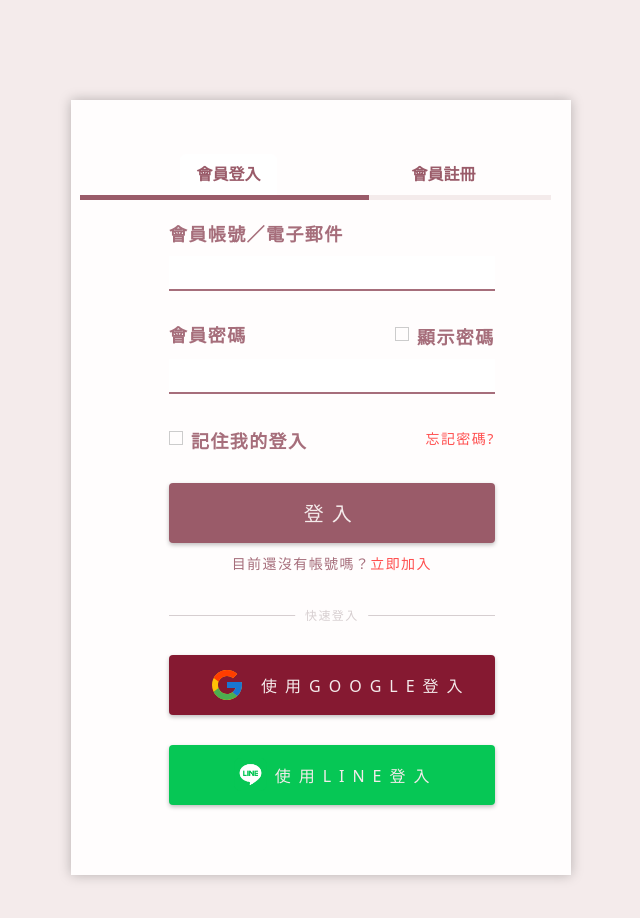
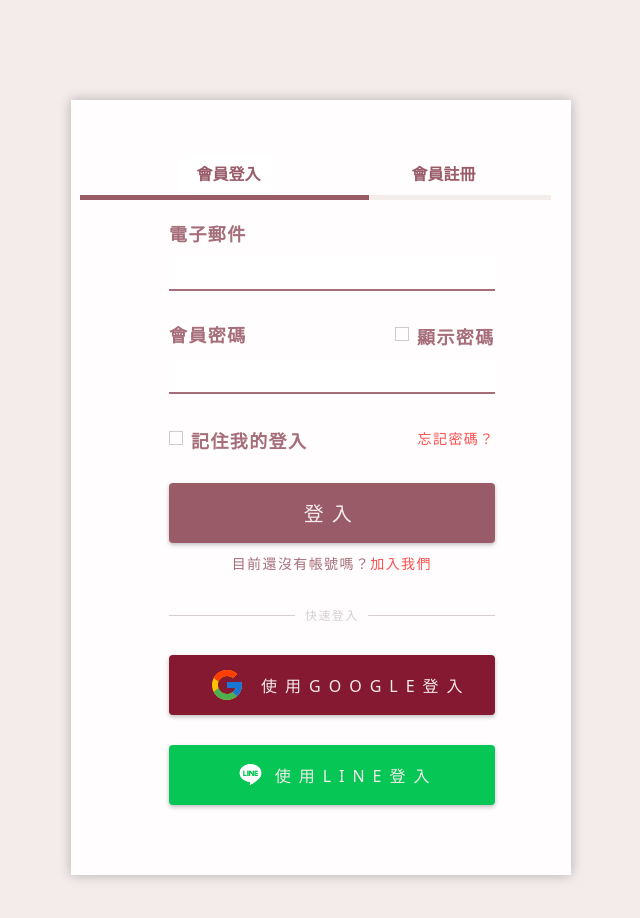
Before and after one commit to noheartino/Winderland-Project, a Next.js app: page /member/login in a window 1280 px wide. Shown: the top 918 px of the page, without its empty margins (319-959 px from the left). Built offline with nearby package versions, Linux system fonts and the light colour scheme.

Commit message:
編輯登入頁面

```diff
--- a/components/member/login-form.js
+++ b/components/member/login-form.js
@@ -1,14 +1,25 @@
-import React from 'react'
+import React, { useState } from 'react'
 import styles from '@/components/member/member.module.css'
 import Image from 'next/image'
+import Link from 'next/link'
+import axios from 'axios';
 import GoogleLogo from '@/components/icons/google-logo'
 import { Tab, Tabs } from 'react-bootstrap'
 import 'bootstrap/dist/css/bootstrap.min.css'
 
 export default function LoginForm() {
+  // 狀態設置
+  const [user, setUser] = useState({
+    email: '',
+    password: '',
+  })
+  // 顯示密碼用
+  const [show, setShow] = useState(false)
+
   return (
     <>
       <main className={styles.main}>
+        <form>
           {/* desk */}
           <div className={`${styles.bg} d-none d-lg-block`}>
             <div className={styles.loginBox}>
@@ -28,18 +39,18 @@ export default function LoginForm() {
                         aria-labelledby="login-tab"
                       >
                         <label className={styles.label} htmlFor="mailLabel">
-                        會員帳號／電子郵件
+                          電子郵件
                         </label>{' '}
                         <br />
                         <input
-                        type="text"
-                        name="account"
-                        id="account"
+                          type="email"
+                          name="email"
+                          id="email"
                           className={styles.loginInput}
                         />
                         <br />
                         <span className={`${styles.span} d-none`}>
-                        請輸入有效的帳號／電子郵件。
+                          請輸入有效的電子郵件。
                         </span>
                         <br />
                         <div
@@ -95,18 +106,30 @@ export default function LoginForm() {
                               記住我的登入
                             </label>
                           </div>
-                        <a href="" className={styles.aBtn}>
-                          忘記密碼?
-                        </a>
+                          <Link
+                            href="/member/forget-password"
+                            className={styles.red}
+                          >
+                            忘記密碼？
+                          </Link>
                         </div>
-                      <button className={styles.button}>登入</button>
+                        <button
+                          type="submit"
+                          className={styles.button}
+                          onClick={() => {
+                            login()
+                            // 登入後跳轉到個人資料頁(使用router)
+                            router.push('/dashboard/profile')
+                          }}>
+                          登入
+                        </button>
+
                         <div
                           className={`d-flex justify-content-center ${styles.noAccount}`}
                         >
                           <p>目前還沒有帳號嗎？</p>{' '}
-                        <a href="" className={styles.aBtn}>
-                          立即加入
-                        </a>
+                          <Link href="/member/register"
+                            className={styles.red}>加入我們</Link>
                         </div>
                         <div className={styles.fastLogin}>
                           <hr className={styles.hr} />
@@ -239,8 +262,9 @@ export default function LoginForm() {
                               className={`form-select form-select-lg ${styles.select}`}
                               name=""
                               id=""
+                              defaultValue="option1"
                             >
-                            <option selected="">性別</option>
+                              <option value="option1">性別</option>
                               <option value="">男性</option>
                               <option value="">女性</option>
                               <option value="">不願透露</option>
@@ -249,12 +273,22 @@ export default function LoginForm() {
                         </div>
                         <button className={styles.button}>註冊</button>
                         <br />
+                        <p>
+                          已經是會員了嗎？
+                          <Link href="/member/login" className={styles.red}>
+                            登入
+                          </Link>。
+                        </p>
                         <div
                           className={`d-flex justify-content-center ${styles.btnBack}`}
                         >
-                        <a href="" className={styles.aBtn}>
+
+                          <Link
+                            href="/"
+                            className={styles.red}
+                          >
                             返回首頁
-                        </a>
+                          </Link>
                         </div>
                       </div>
                     </div>
@@ -277,15 +311,15 @@ export default function LoginForm() {
                       role="tabpanel"
                       aria-labelledby="login-tab-rwd"
                     >
-                    <label htmlFor="mailLabel">會員帳號／電子郵件</label> <br />
+                      <label htmlFor="mailLabel">電子郵件</label> <br />
                       <input
-                      type="text"
-                      name="account"
-                      id="account"
+                        type="email"
+                        name="email"
+                        id="email"
                         className={styles.loginInput}
                       />
                       <br />
-                    <span className="d-none">請輸入有效的帳號／電子郵件。</span>
+                      <span className="d-none">請輸入有效的電子郵件。</span>
                       <br />
                       <div
                         className={`d-flex justify-content-between align-items-center ${styles.pwdNotice}`}
@@ -336,13 +370,22 @@ export default function LoginForm() {
                             記住我的登入
                           </label>
                         </div>
-                      <a href="">忘記密碼?</a>
+
+                        <Link
+                          href="/member/forget-password"
+                          className={styles.red}
+                        >
+                          忘記密碼？
+                        </Link>
                       </div>
                       <button className={styles.loginButton}>登入</button>
                       <div
                         className={`d-flex justify-content-center ${styles.noAccount}`}
                       >
-                      <p>目前還沒有帳號嗎？</p> <a href="">立即加入</a>
+                        <p>目前還沒有帳號嗎？</p>
+                        <Link href="/member/register"
+                          className={styles.red}>加入我們</Link>
+
                       </div>
                       <div className={styles.fastLogin}>
                         <hr />
@@ -474,8 +517,9 @@ export default function LoginForm() {
                             className={`form-select form-select-lg ${styles.select}`}
                             name=""
                             id=""
+                            defaultValue="option1"
                           >
-                          <option selected="">性別</option>
+                            <option value="option1">性別</option>
                             <option value="">男性</option>
                             <option value="">女性</option>
                             <option value="">不願透露</option>
@@ -484,12 +528,22 @@ export default function LoginForm() {
                       </div>
                       <button className={styles.button}>註冊</button>
                       <br />
+                      <p>
+                        已經是會員了嗎？
+                        <Link href="/member/login" className={styles.red}>
+                          登入
+                        </Link>。
+                      </p>
                       <div
                         className={`d-flex justify-content-center ${styles.btnBack}`}
                       >
-                      <a href="" className={styles.aBtn}>
+
+                        <Link
+                          href="/"
+                          className={styles.red}
+                        >
                           返回首頁
-                      </a>
+                        </Link>
                       </div>
                     </div>
                   </div>
@@ -497,6 +551,8 @@ export default function LoginForm() {
               </Tabs>
             </div>
           </div>
+        </form>
+
       </main>
     </>
   )
--- a/components/member/member.module.css
+++ b/components/member/member.module.css
@@ -90,7 +90,7 @@
   margin-bottom: 5px;
 }
 
-.main .loginContent .aBtn {
+.main .loginContent .notice {
   color: var(--info-orange, #ff4f4f);
   text-decoration: none;
 }
@@ -357,7 +357,7 @@
   margin-bottom: 30px;
 }
 
-.main .registerContent .btnBack a {
+.main .registerContent .btnBack .notice {
   color: var(--primary_color-purple_light);
   text-decoration: none;
 }
@@ -450,7 +450,7 @@
     margin-bottom: 5px;
 }
 
-.loginContent a {
+.loginContent .notice {
     color: var(--info-orange, #FF4F4F);
     text-decoration: none;
 }
@@ -686,13 +686,20 @@
     margin-bottom: 30px;
 }
 
+
+
 .btnBack {
     margin-top: -20px;
-    margin-left: 45%;
+    margin-left: 25%;
     margin-bottom: 30px;
 }
 
-.btnBack a {
-    color: var(--primary_color-purple_light);
-    text-decoration: none;
+.red{
+  color: var(--info-orange, #ff4f4f);
+  text-decoration: none;
 }
+
+.btnBack Link .notice {
+  color: var(--info-orange, #ff4f4f);
+  text-decoration: none;
+}
```
Lines whose indentation alone changed are shown as unchanged.
